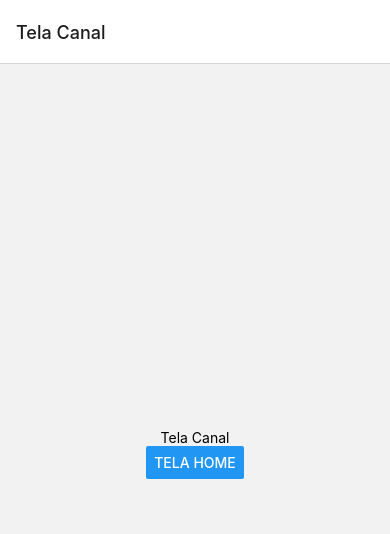
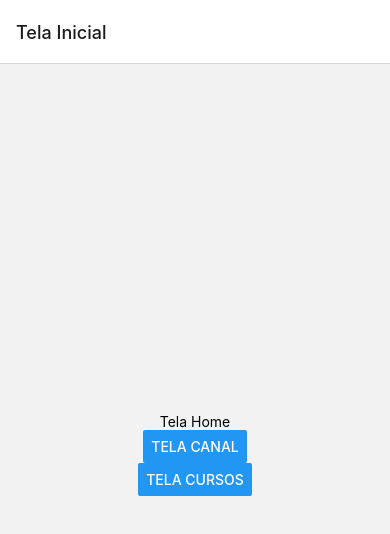
Before and after one commit to MateusPitura/app1, a React Native app: screen / in a window 390 px wide. Shown: the top 534 px of the page. Built offline with nearby package versions, Linux system fonts and the light colour scheme.

Commit message:
feat(project): adicionado telas com parâmetros

```diff
--- a/App.tsx
+++ b/App.tsx
@@ -6,7 +6,7 @@ import {NavigationContainer} from '@react-navigation/native';
 
 const Pilha=createStackNavigator();
 
-function TelaHome({navigation}){
+function TelaHome({navigation}: any){
   return(
     <View style={{flex:1, alignItems:'center', justifyContent:'center'}}>
       <Text>Tela Home</Text>
@@ -15,20 +15,56 @@ function TelaHome({navigation}){
         onPress={()=>navigation.navigate("Canal")}
       />
       <Button
-        title="Voltar"
+        title="Tela Cursos"
+        onPress={()=>navigation.navigate("Cursos")}
+      />
+    </View>
+  )
+}
+
+function TelaCanal({navigation}: any){
+  return(
+    <View style={{flex:1, alignItems:'center', justifyContent:'center'}}>
+      <Text>Tela Canal</Text>
+      <Button
+        title="Tela Home"
+        onPress={()=>navigation.navigate("Home")}
+      />
+      <Button
+        title=""
         onPress={()=>navigation.goBack()}
       />
     </View>
   )
 }
 
-function TelaCanal({navigation}){
+function TelaCursos({navigation}: any){
   return(
     <View style={{flex:1, alignItems:'center', justifyContent:'center'}}>
-      <Text>Tela Canal</Text>
+      <Text>Tela Cursos</Text>
       <Button
-        title="Tela Home"
+        title="React Native"
+        onPress={()=>navigation.navigate("ReactNative", {aulas:100, autor:'Bruno'})}
+      />
+    </View>
+  )
+}
+
+function TelaReactNative({route, navigation}: any){
+  const {aulas} = route.params;
+  const {autor} = route.params;
+  return(
+    <View style={{flex:1, alignItems:'center', justifyContent:'center'}}>
+      <Text>Tela Cursos</Text>
+      <Text>Aulas: {aulas}</Text>
+      <Text>Autor: {autor}</Text>
+      <Button
+        title="Home"
         onPress={()=>navigation.navigate("Home")}
+      />
+      <Button
+        title=""
+        onPress={()=>navigation.goBack()}
       />
     </View>
   )
@@ -37,7 +73,7 @@ function TelaCanal({navigation}){
 export default function App1(){
   return(
     <NavigationContainer>
-      <Pilha.Navigator initialRouteName="Canal">
+      <Pilha.Navigator>
         <Pilha.Screen
           name="Home"
           component={TelaHome}
@@ -48,6 +84,16 @@ export default function App1(){
           component={TelaCanal}
           options={{title:'Tela Canal'}}
         />
+        <Pilha.Screen
+          name="Cursos"
+          component={TelaCursos}
+          options={{title:'Tela Cursos'}}
+        />
+        <Pilha.Screen
+          name="ReactNative"
+          component={TelaReactNative}
+          options={{title:'Tela React Native'}}
+        />
       </Pilha.Navigator>
     </NavigationContainer>
   );
```
